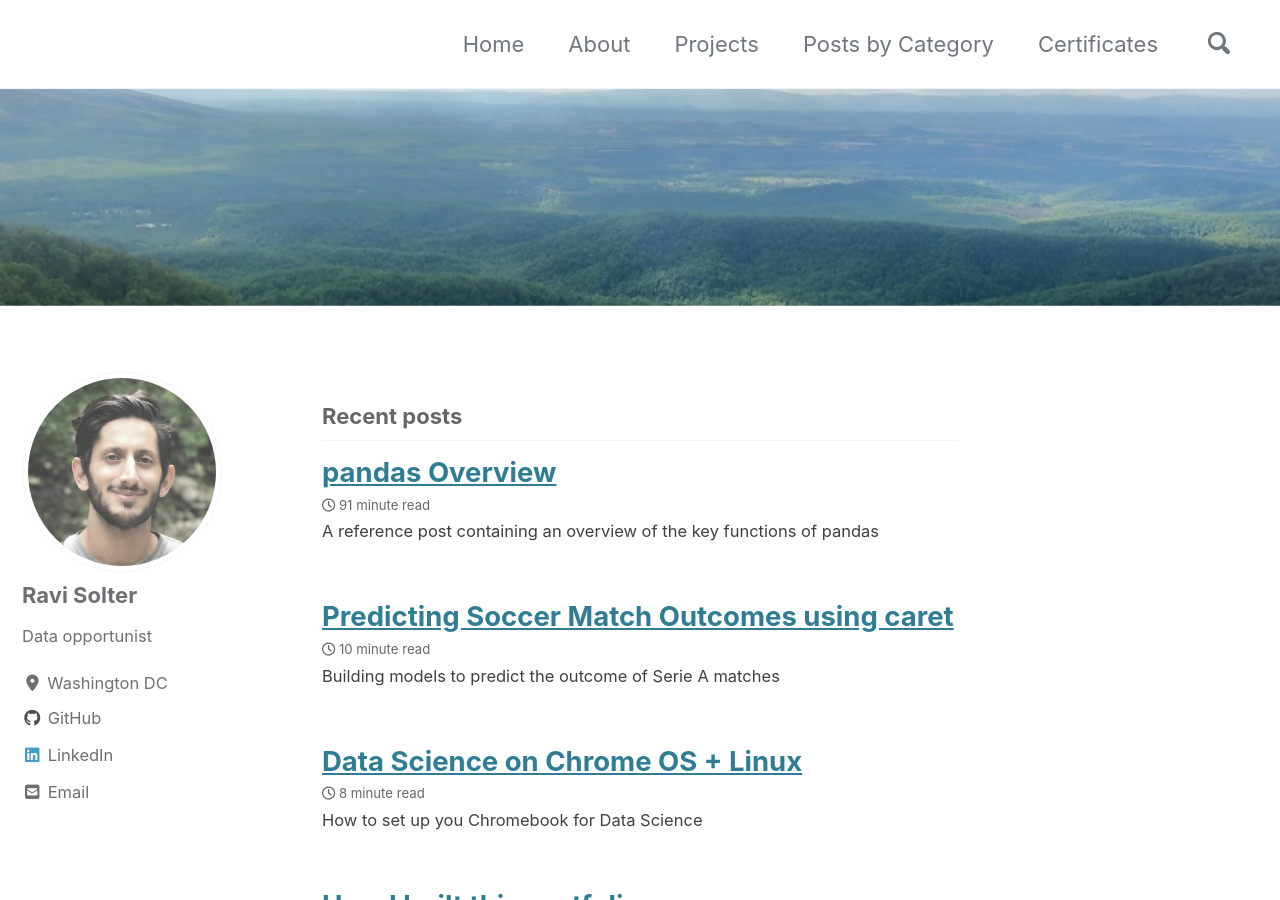
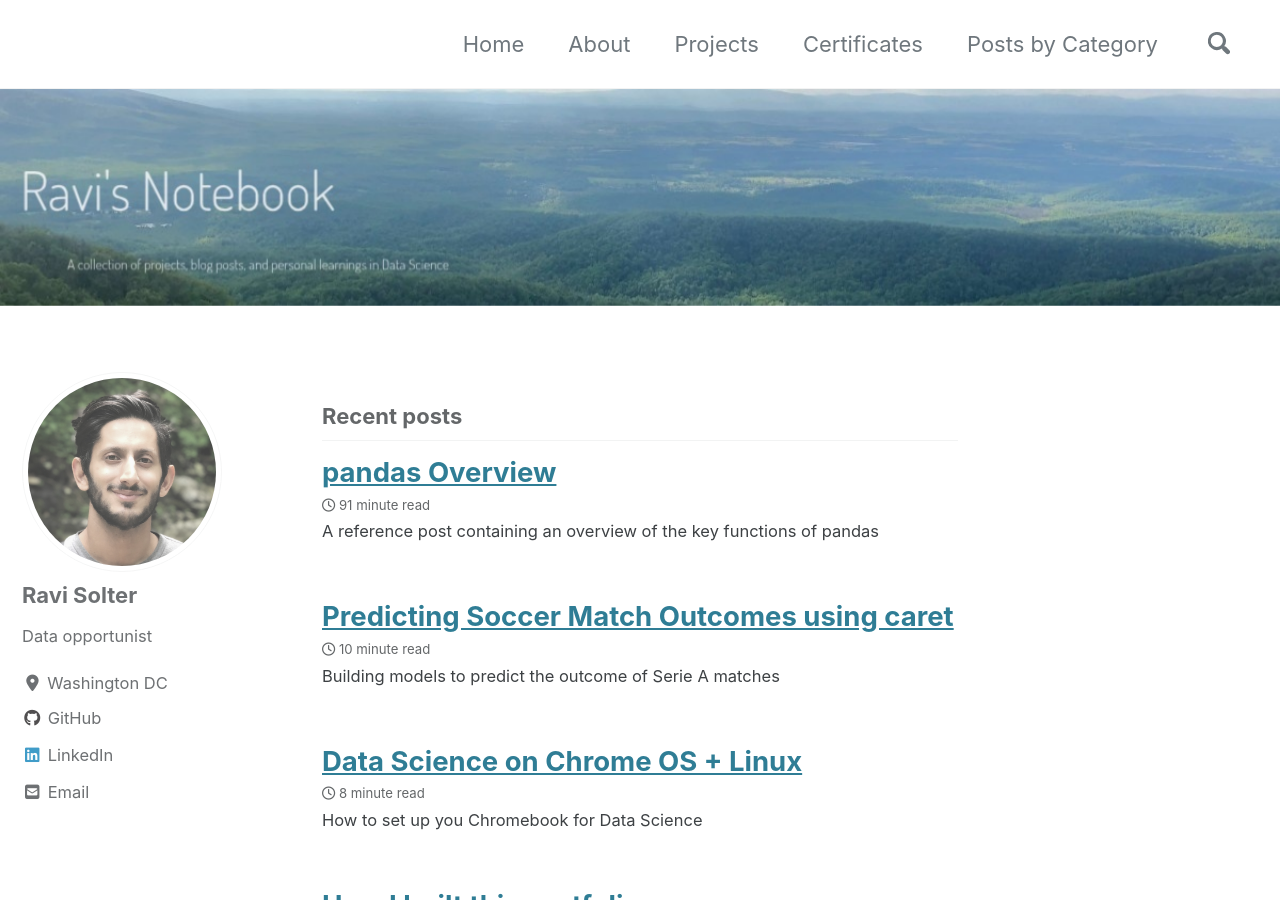
Before and after one commit to rsolter/rsolter.github.io, a Jekyll site: the page built from index.html, in a window 1280 px wide and 900 px high. Built offline with Jekyll 4.4.1, drawn with Linux system fonts in a browser that asks for light colours; cached includes are drawn as plain includes; nearby versions of some CDN libraries; the list of posts is cut into pages by our own code.

Commit message:
Updated splash

```diff
--- a/_data/navigation.yml
+++ b/_data/navigation.yml
@@ -6,7 +6,7 @@ main:
      url: /about/
    - title: "Projects"
      url: /projects/
+   - title: "Certificates"
+     url: /certs/
    - title: "Posts by Category"
      url: /categories/
-   - title: "Certificates"
-     url: /certs/
--- a/index.html
+++ b/index.html
@@ -4,5 +4,5 @@ layout: home
 author_profile: true
 paginate: 5
 header:
-  image: /assets/images/blank.jpeg
+  image: /assets/images/notebook_splash.jpeg
 ---
```
Also changed, not shown: assets/images/notebook_splash.jpeg (added).
